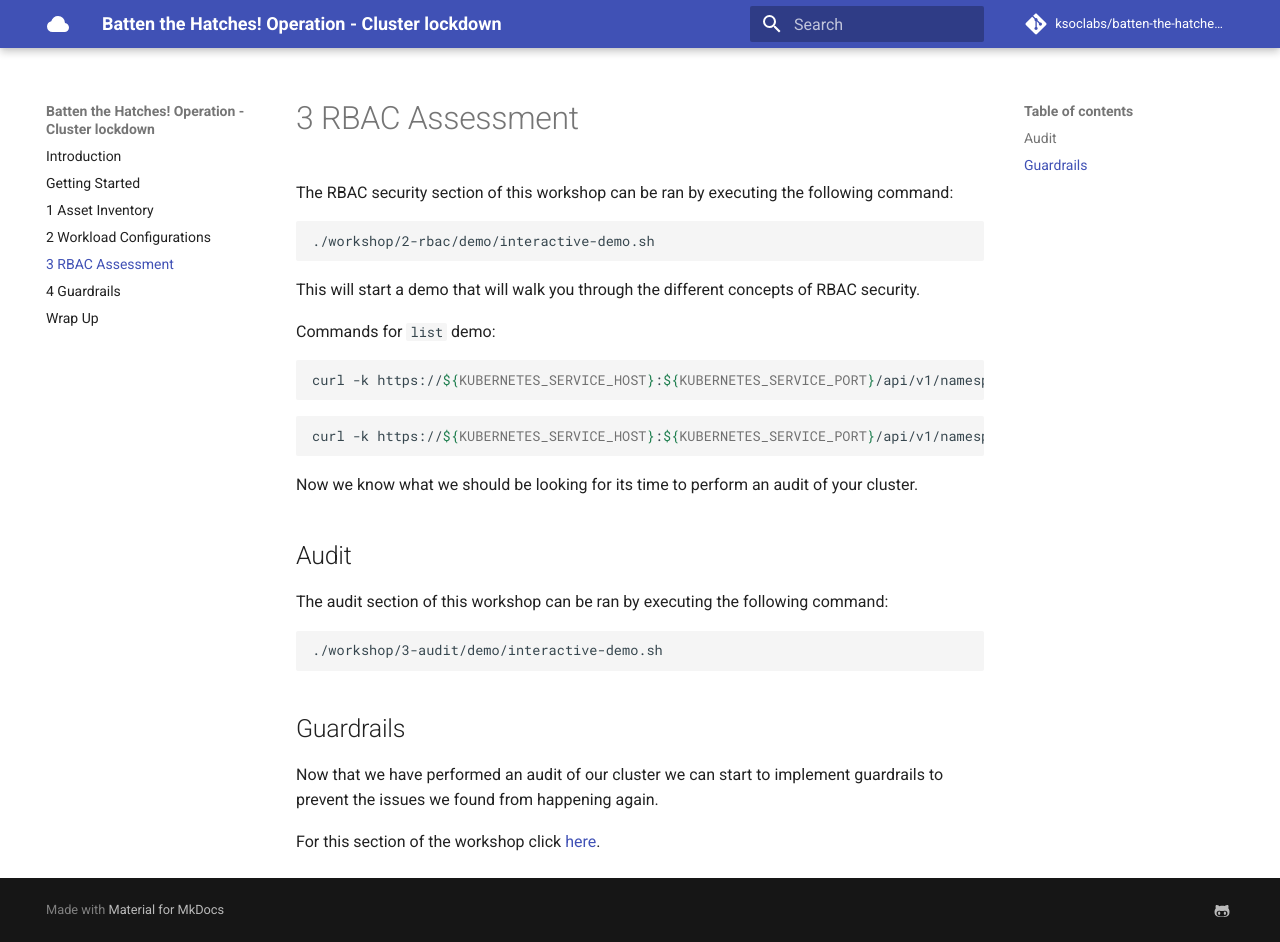
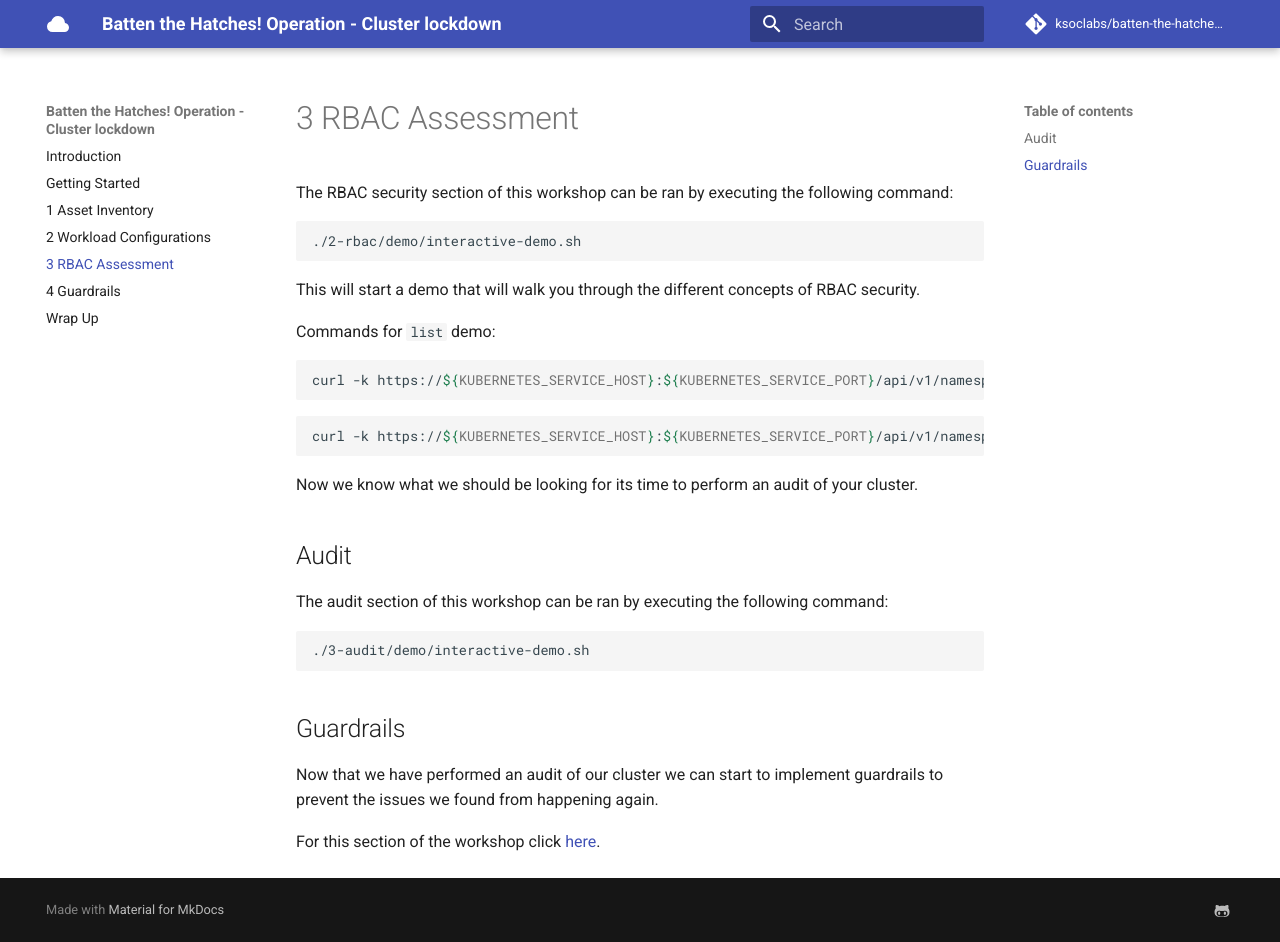
Before and after one commit to ksoclabs/batten-the-hatches-workshop, an MkDocs documentation site: the page built from docs/3-rbac.md, in a window 1280 px wide and 942 px high. Built offline with MkDocs 1.6.1 and Material for MkDocs 9.7.7, drawn with Linux system fonts in a browser that asks for light colours; comment, search, counter and statistics services are not loaded.

Commit message:
Fixing execution paths.

````diff
--- a/docs/3-rbac.md
+++ b/docs/3-rbac.md
@@ -1,7 +1,7 @@
 The RBAC security section of this workshop can be ran by executing the following command:
 
 ```bash
-./workshop/2-rbac/demo/interactive-demo.sh
+./2-rbac/demo/interactive-demo.sh
 ```
 
 This will start a demo that will walk you through the different concepts of RBAC security.
@@ -23,7 +23,7 @@ Now we know what we should be looking for its time to perform an audit of your c
 The audit section of this workshop can be ran by executing the following command:
 
 ```bash
-./workshop/3-audit/demo/interactive-demo.sh
+./3-audit/demo/interactive-demo.sh
 ```
 
 ## Guardrails
````
Also changed, not shown: docs/2-workload-security.md (+1 -1 lines), docs/4-guardrails.md (+1 -1 lines).
